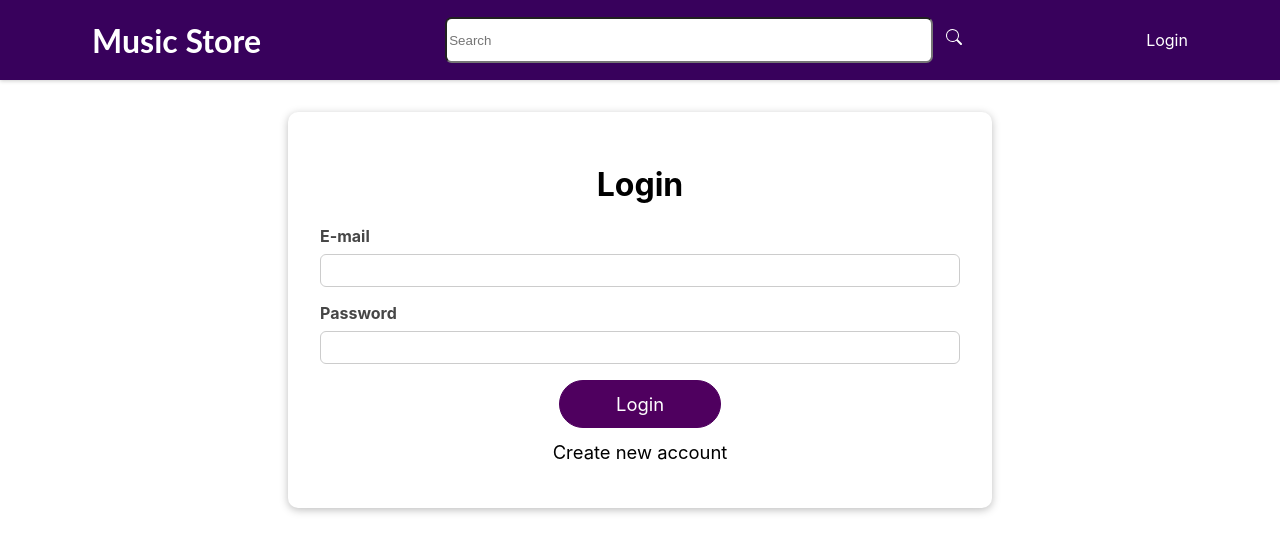
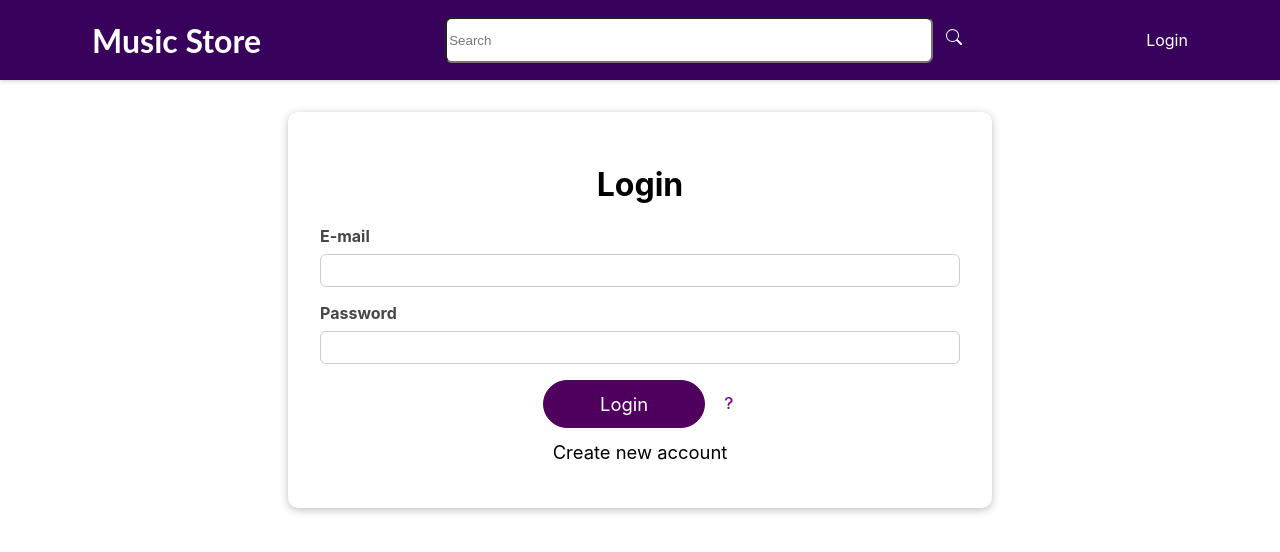
Before and after one commit to cemgokce/music-store, a React (Create React App) app: page /login in a window 1280 px wide. Shown: the top 552 px of the page. Built offline with nearby package versions, Linux system fonts and the light colour scheme.

Commit message:
react-tooltip and react-icon node package added.

```diff
--- a/package.json
+++ b/package.json
@@ -18,6 +18,7 @@
     "react-redux": "^8.0.5",
     "react-router-dom": "^5.2.0",
     "react-scripts": "5.0.1",
+    "react-tooltip": "^5.4.0",
     "redux": "^4.2.0",
     "typescript": "^4.9.4",
     "web-vitals": "^2.1.4"
--- a/src/components/Auth/Login.tsx
+++ b/src/components/Auth/Login.tsx
@@ -6,6 +6,10 @@ import Button from "../UI/Button/Button";
 import AuthContext from "../../store/auth-context";
 import Input from "../UI/Input/Input";
 import { useHistory } from "react-router-dom";
+import { Tooltip } from "react-tooltip";
+import "react-tooltip/dist/react-tooltip.css";
+import { BsQuestionLg } from "react-icons/bs";
+import { IconContext } from "react-icons";
 
 import userData from "../../mockData/userData.json";
 
@@ -96,17 +100,23 @@ const Login = (props: any) => {
   const submitHandler = (event: React.FormEvent<HTMLFormElement>) => {
     event.preventDefault();
     if (formIsValid) {
-      const found = userData.users.find((user) => user.email === enteredEmail);
+      if (isLogin) {
+        const found = userData.users.find(
+          (user) => user.email === enteredEmail
+        );
         if (found) {
-        if(found.password===enteredPassword){
+          if (found.password === enteredPassword) {
             ctx.onLogin(enteredEmail, enteredPassword);
             history.push("/");
-        }
-        else{
-          alert("pasword incorrect")
+          } else {
+            alert("pasword incorrect");
           }
         } else {
           alert("email incorrect");
+        }
+      }else{
+        ctx.onLogin(enteredEmail, enteredPassword);
+        history.push("/");
       }
     }
   };
@@ -169,9 +179,21 @@ const Login = (props: any) => {
           onBlur={validatePasswordHandler}
         />
         <div className={classes.actions}>
+          <div>
             <Button type="submit" disabled={!formIsValid}>
               {isLogin ? "Login" : "Create New Account"}
             </Button>
+            {isLogin && (
+              <span style={{ marginLeft: "1rem" }}>
+                <a id="question">
+                  <IconContext.Provider value={{ color: "#741188" }}>
+                    <BsQuestionLg />
+                  </IconContext.Provider>
+                </a>
+                <Tooltip anchorId="question" html="cem@mail.com<br />1234567" />
+              </span>
+            )}
+          </div>
           <button
             type="button"
             className={classes.buttonSignUp}
```
Also changed, not shown: 1 other file (tests, documents, lock files or other folders). Lines whose indentation alone changed are shown as unchanged.
